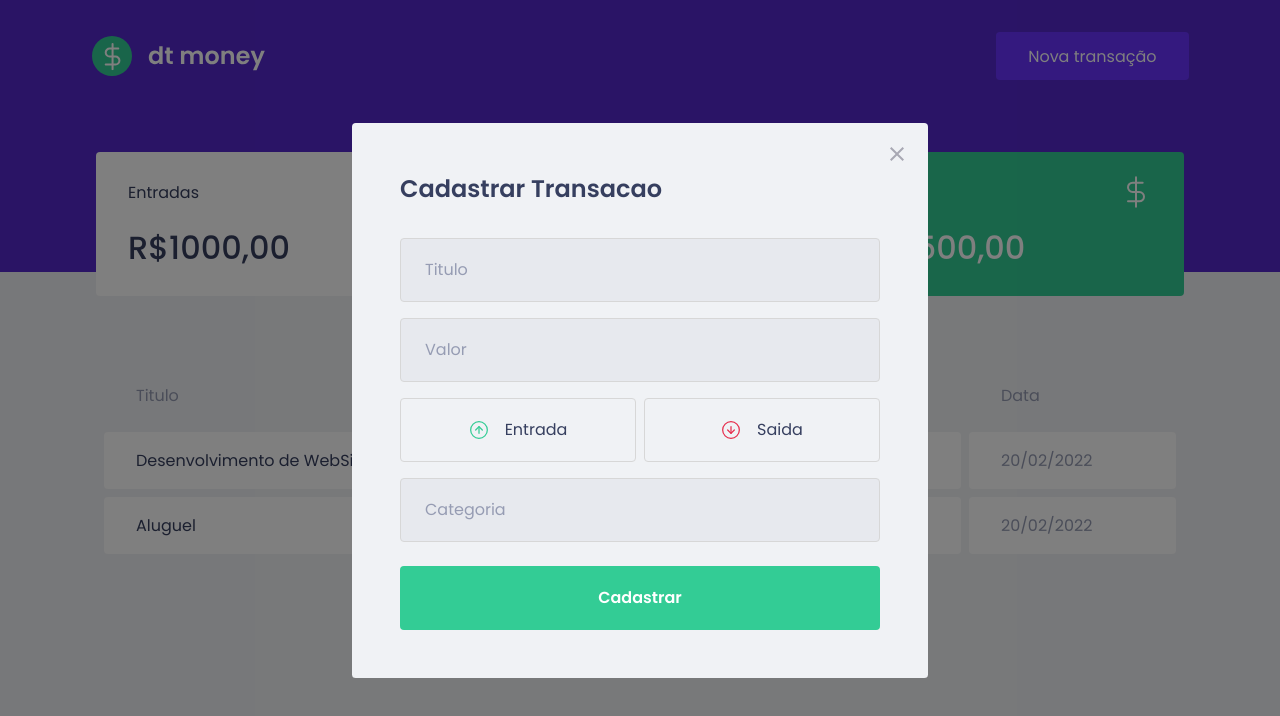
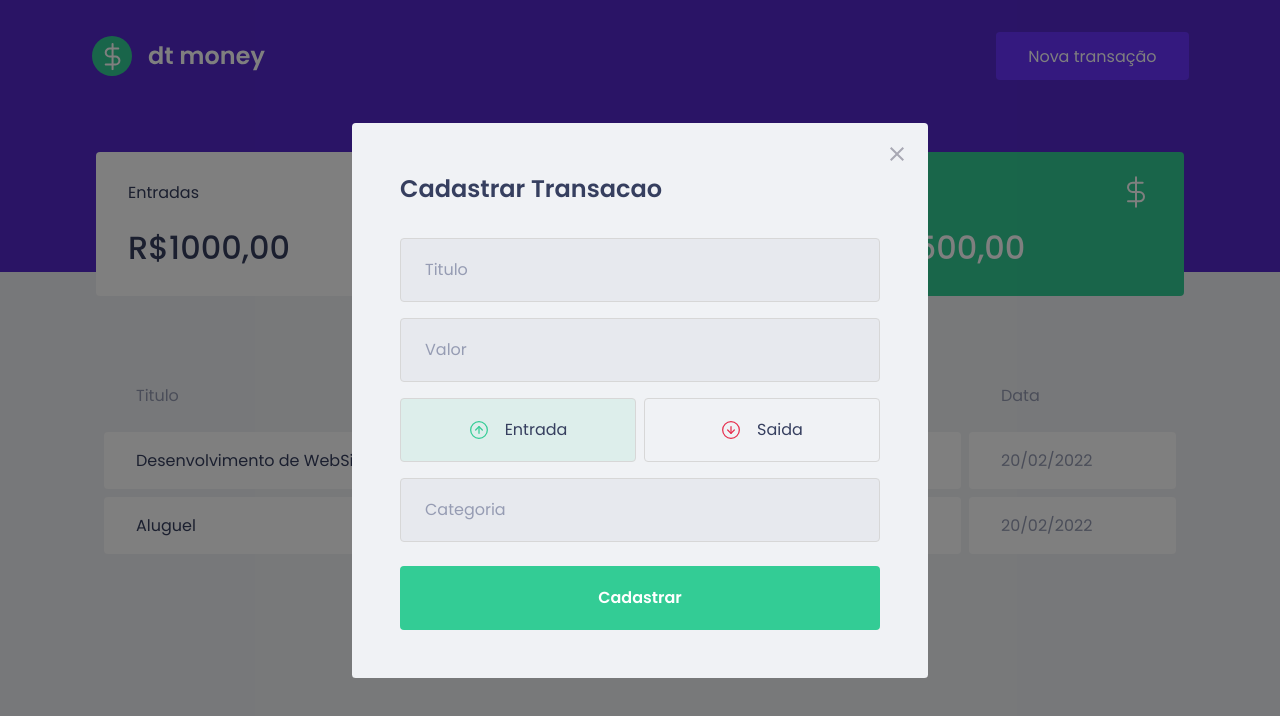
Before and after one commit to juliherms/dtmoney, a React (Create React App) app: page / in a window 1280 px wide. Both pictures are taken after a click on the button "Nova transação". Shown: the top 716 px of the page. Built offline with nearby package versions, Linux system fonts and the light colour scheme; no server answers; what miragejs would draw is missing.

Commit message:
feat: add css select type button

```diff
--- a/src/components/NewTransactionModal/index.tsx
+++ b/src/components/NewTransactionModal/index.tsx
@@ -2,7 +2,8 @@
 import incomeImg from '../../assets/income.svg';
 import outcomeImg from '../../assets/outcome.svg';
 import closeImg from '../../assets/close.svg';
-import { Container, TransactionTypeContainer } from './styles';
+import { Container, TransactionTypeContainer, RadioBox } from './styles';
+import { useState } from 'react';
 
 interface NewTransactionModalProps {
    isOpen: boolean;
@@ -10,6 +11,10 @@
 }
 
 export function NewTransactionModal({ isOpen,onRequestClose } : NewTransactionModalProps) {
+
+    //create state for type transaction for control button click
+    const [type, setType] = useState('deposit')
+
     return (
         <Modal isOpen={isOpen}
                 onRequestClose={onRequestClose}
@@ -25,14 +30,26 @@
                 <input placeholder="Titulo" />
                 <input type="number" placeholder="Valor" />
                 <TransactionTypeContainer>
-                    <button type='button'>
-                        <img src={incomeImg} alt="Entrada" />
-                        <span>Entrada</span>
-                    </button>
-                    <button type='button'>
-                        <img src={outcomeImg} alt="Saida" />
-                        <span>Saida</span>
-                    </button>
+
+                    <RadioBox
+                        type='button'
+                        onClick={() => {setType('deposit');}}
+                        isActive={type === 'deposit'}
+                        activeColor="green">
+
+                            <img src={incomeImg} alt="Entrada" />
+                            <span>Entrada</span>
+                    </RadioBox>
+
+                    <RadioBox
+                        type='button'
+                        onClick={() => {setType('witdraw');}}
+                        isActive={type === 'witdraw'}
+                        activeColor="red">
+                            <img src={outcomeImg} alt="Saida" />
+                            <span>Saida</span>
+                    </RadioBox>
+
                 </TransactionTypeContainer>
                 <input placeholder="Categoria" />
                 <button type="submit">
--- a/src/components/NewTransactionModal/styles.ts
+++ b/src/components/NewTransactionModal/styles.ts
@@ -1,5 +1,5 @@
 import styled from "styled-components";
-import { darken } from 'polished'
+import { darken, transparentize } from 'polished'
 
 export const Container = styled.form`
     h2 {
@@ -53,13 +53,28 @@
     display: grid;
     grid-template-columns: 1fr 1fr;
     gap: 0.5rem;
+`;
 
-    button {
+//parameter by styled components
+interface RadioBoxProps {
+    isActive: boolean;
+    activeColor: 'green' | 'red'
+}
+
+const colors = {
+    green : '#33CC95',
+    red: '#E52E40',
+}
+
+export const RadioBox = styled.button<RadioBoxProps>`
     height: 4rem;
     border: 1px solid #d7d7d7;
     border-radius: 0.25rem;
 
-        background: transparent;
+    //decision by active
+    background: ${(props) => props.isActive
+     ?  transparentize(0.9,colors[props.activeColor])
+     : 'transparent'};
 
     display: flex;
     align-items: center;
@@ -82,5 +97,5 @@
         font-size: 1rem;
          color: var(--text-title)
     }
-    }
+
 `;
```
Lines whose indentation alone changed are shown as unchanged.
